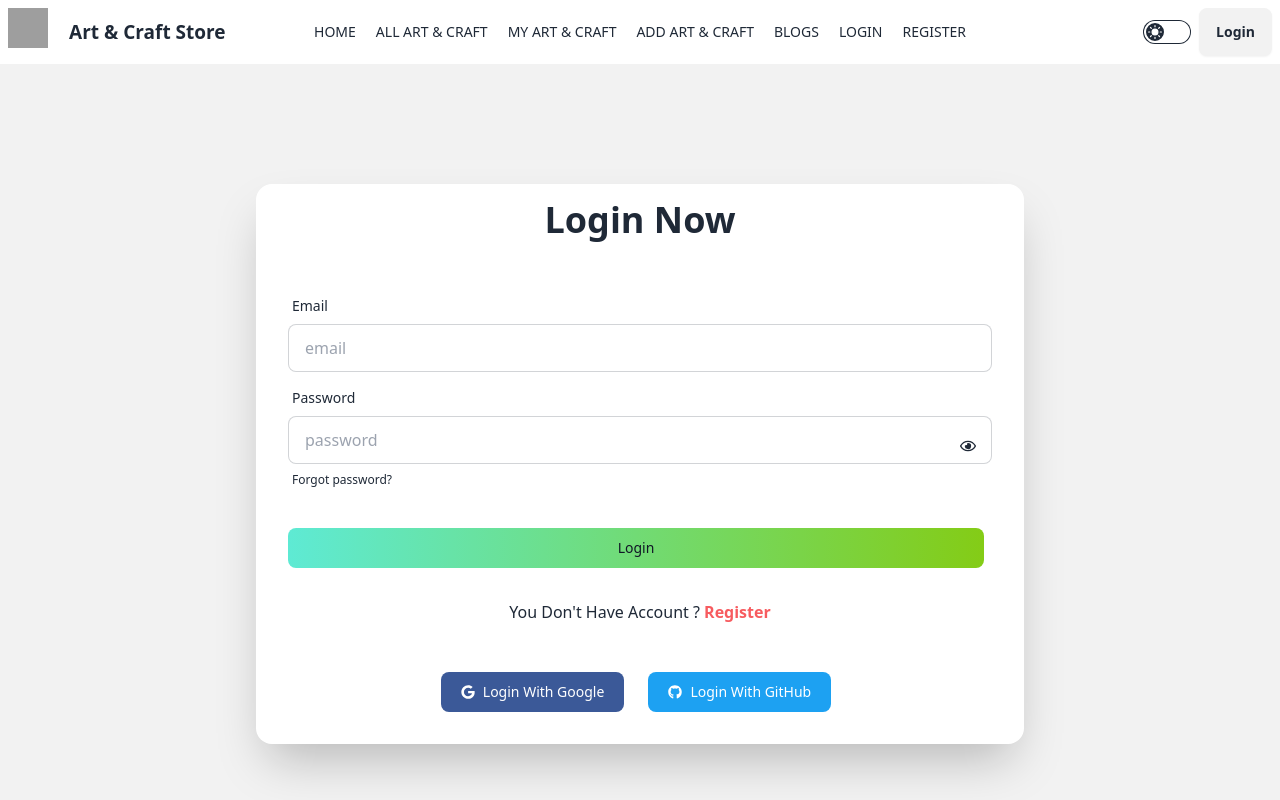
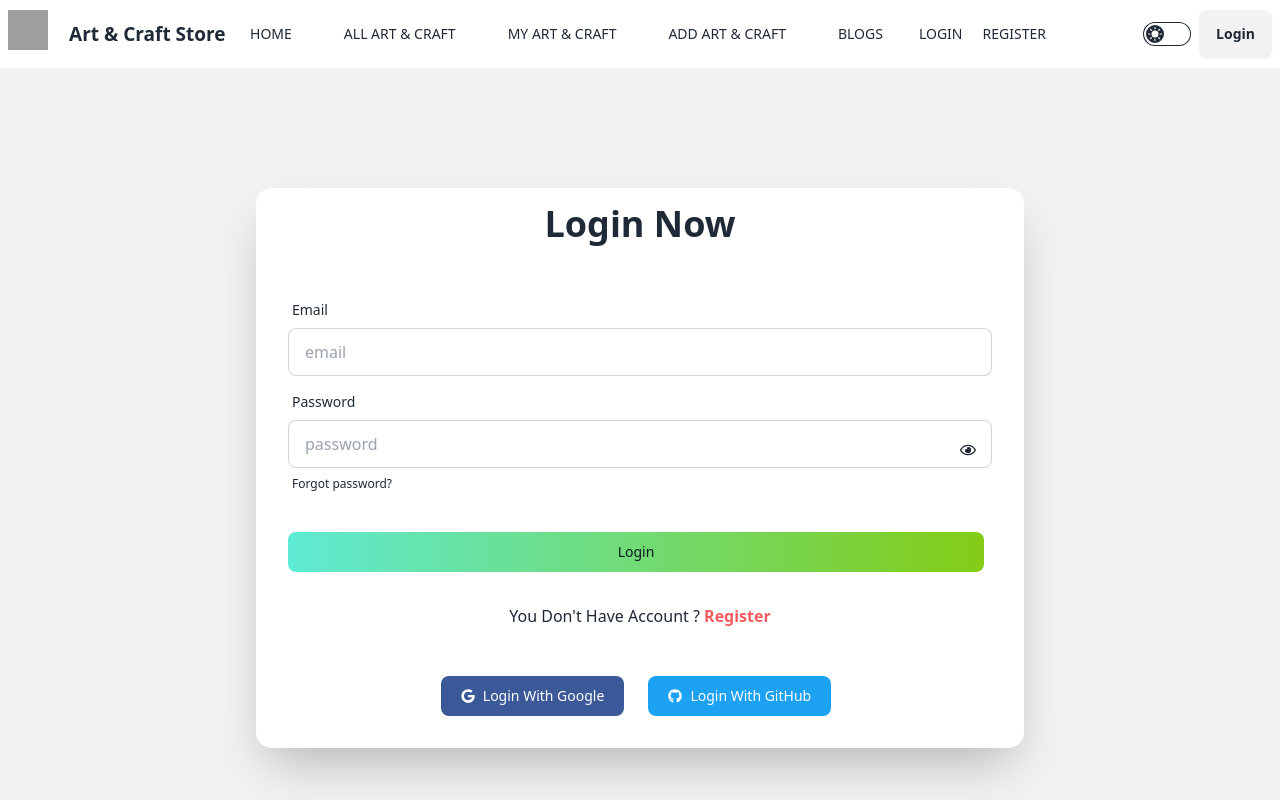
Before and after one commit to ariful2o/Art-Craft-Store-client, a React (Vite) app: page /login in a window 1280 px wide. Shown: the top 800 px of the page. Built offline with nearby package versions, Linux system fonts and the light colour scheme; no server answers; grey boxes are pictures that could not be loaded.

Commit message:
updade navlinks

```diff
--- a/src/components/Navbar.jsx
+++ b/src/components/Navbar.jsx
@@ -23,11 +23,11 @@ export default function Navbar() {
 
   //navlinks
   const navlinks = <>
-    <Link to='/'>Home</Link>
-    <Link to='/allartcraft'>All Art & craft</Link>
-    <Link to={`/myartcraft/${currentUser}`}>My Art & Craft</Link>
-    <Link to='/addartcraft'>Add Art & Craft</Link>
-    <Link to='/blogs'>Blogs</Link>
+    <li><Link to='/'>Home</Link></li>
+    <li><Link to='/allartcraft'>All Art & craft</Link></li>
+    <li><Link to={`/myartcraft/${currentUser}`}>My Art & Craft</Link></li>
+    <li><Link to='/addartcraft'>Add Art & Craft</Link></li>
+    <li><Link to='/blogs'>Blogs</Link></li>
     {
       !user && <><Link to='/login'>Login</Link><Link to='/register'>Register</Link></>
     }
--- a/src/pages/ErrorPage.jsx
+++ b/src/pages/ErrorPage.jsx
@@ -1,21 +1,20 @@
 
 import { Link, useRouteError } from "react-router-dom";
+import error404 from '../assets/404.svg'
 
 export default function ErrorPage() {
   const error = useRouteError();
+  console.error(error);
+
   return (
-    <div id="error-page" className="text-center mt-44">
-
-      <h1 className="text-9xl font-sotify my-10">Oops!</h1>
-      <p className="italic text-xl my-4">Sorry, an unexpected error has occurred.</p>
-      <p className="text-6xl text-red-500">
+    <div id="error-page" className="text-center space-y-6">
+      <img className="w-full h-[600px]" src={error404} alt="" />
+      <h1 className="text-9xl">Oops!</h1>
+      <p>Sorry, an unexpected error has occurred.</p>
+      <p className="text-3xl text-red-400">
         <i>{error.statusText || error.message}</i>
       </p>
-      <p className="mt-10">
-        <Link to="/">
-          <button className="btn btn-primary rounded-3xl">Go Back Home</button>
-        </Link>
-      </p>
+      <Link to="/" className="btn btn-outline btn-error">Back Home</Link>
     </div>
   );
 }
```
Also changed, not shown: src/assets/404.svg (added).
